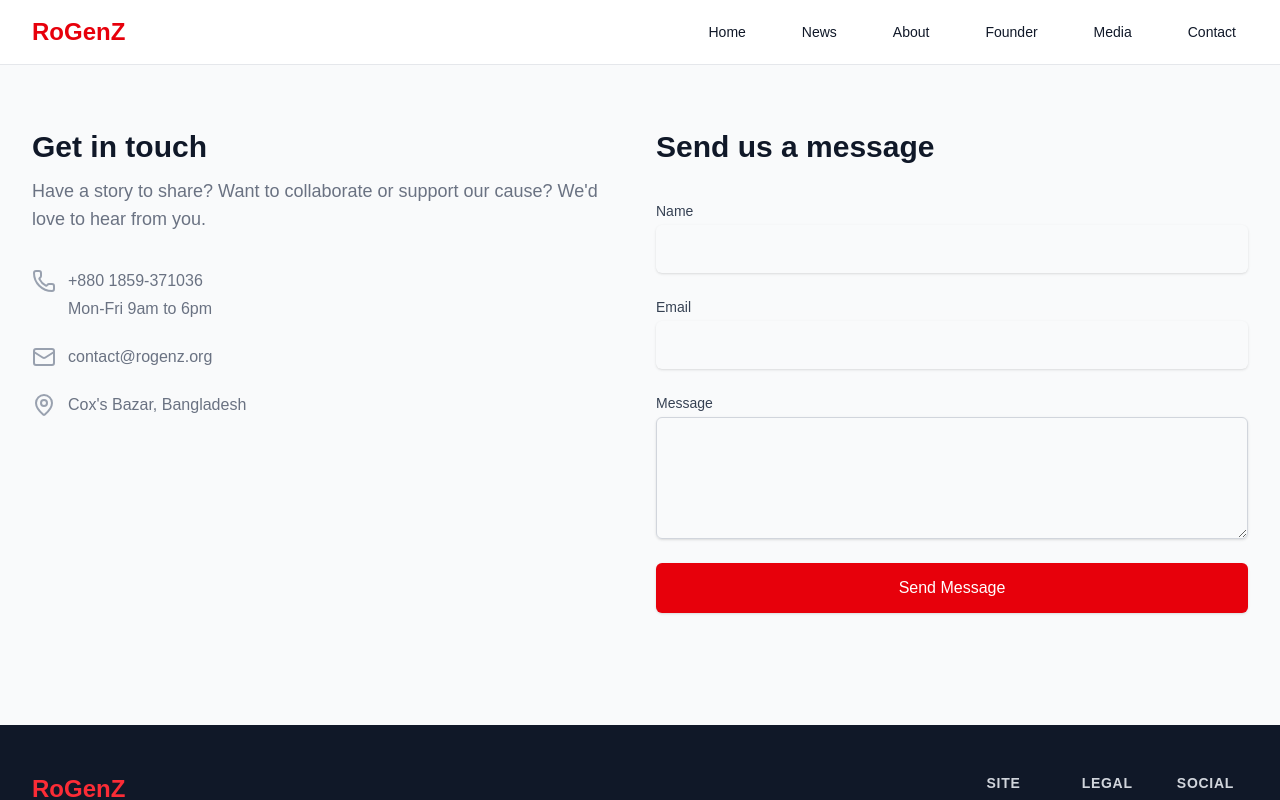
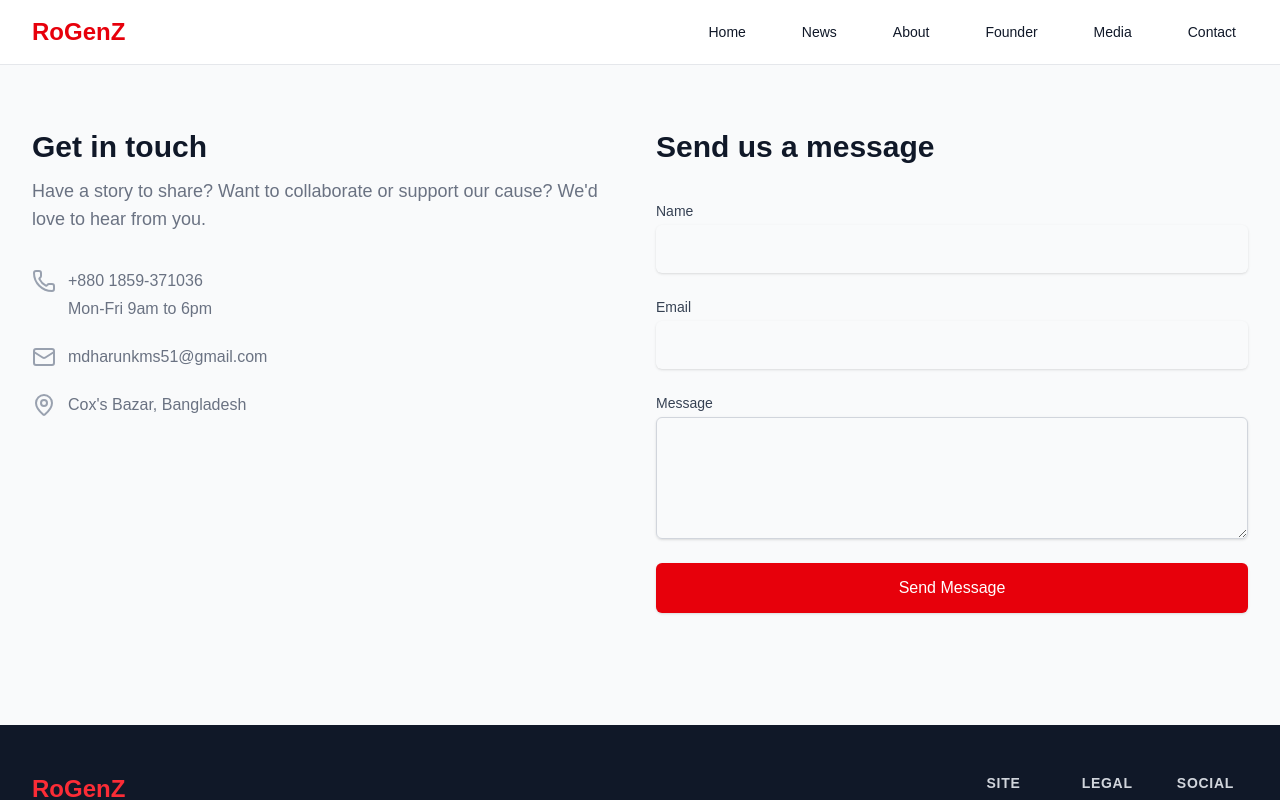
Before and after one commit to Tayyabhusayn/rogenz-media, a Next.js app: page /contact in a window 1280 px wide. Shown: the top 800 px of the page. Built offline with nearby package versions, Linux system fonts and the light colour scheme.

Commit message:
update: contact email

```diff
--- a/app/contact/page.tsx
+++ b/app/contact/page.tsx
@@ -37,7 +37,7 @@ export default function Contact() {
                   <Mail className="h-6 w-6 text-gray-400" aria-hidden="true" />
                 </div>
                 <div className="ml-3 text-base text-gray-500">
-                  <p>contact@rogenz.org</p>
+                  <p>mdharunkms51@gmail.com</p>
                 </div>
               </div>
               <div className="mt-6 flex">
--- a/package.json
+++ b/package.json
@@ -26,7 +26,7 @@
     "@types/bcryptjs": "^2.4.6",
     "@types/jsonwebtoken": "^9.0.10",
     "@types/node": "^20",
-    "@types/nodemailer": "^6.4.14",
+    "@types/nodemailer": "^6.4.22",
     "@types/react": "^19",
     "@types/react-dom": "^19",
     "eslint": "^9",
```
Also changed, not shown: 1 other file (tests, documents, lock files or other folders).
